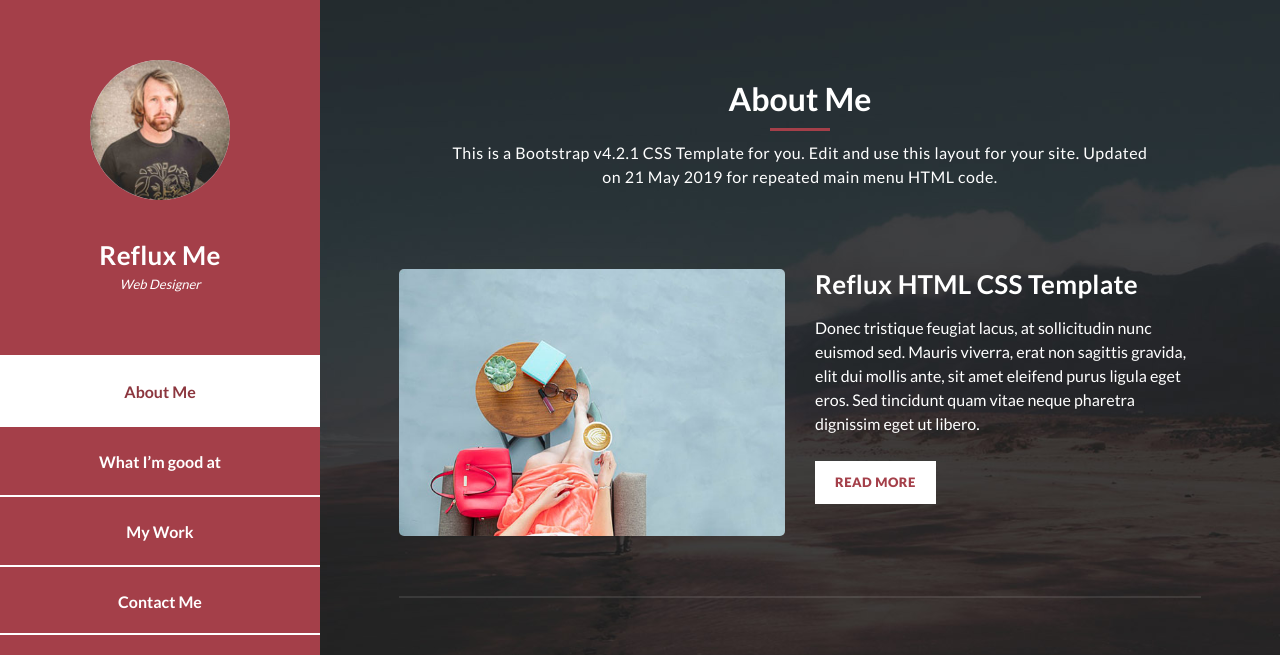
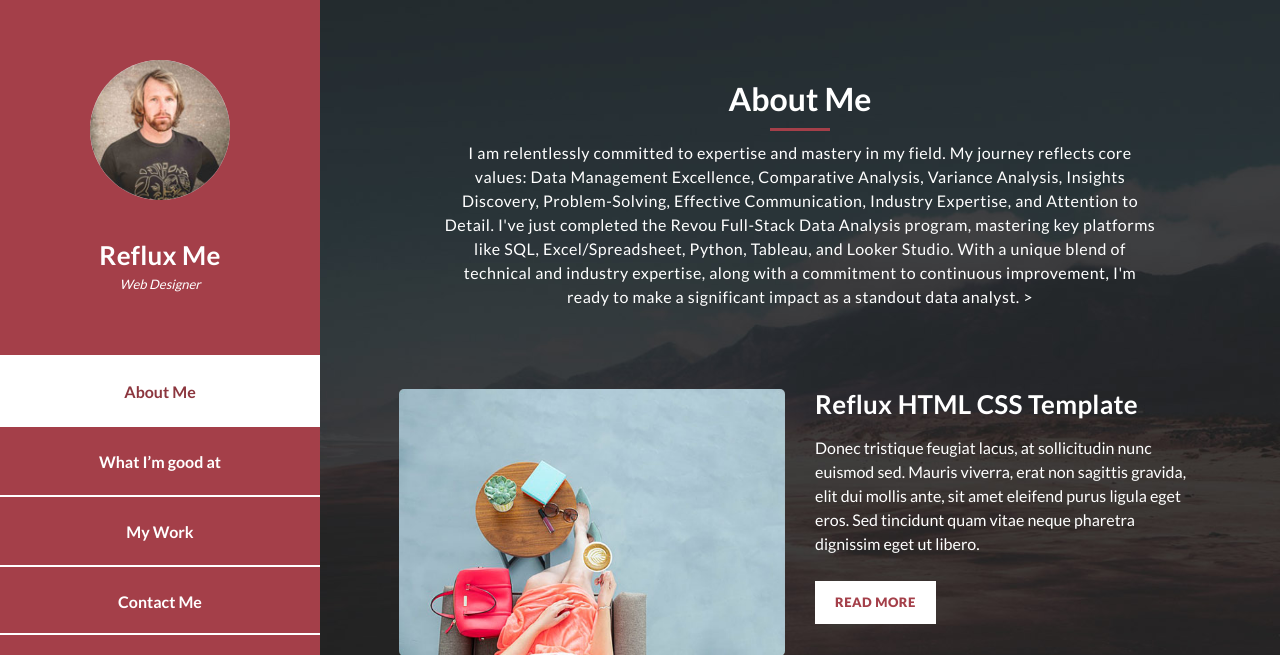
Before and after one commit to AskiWiddatulFuadah/AskiPortofolio.github.io, a plain HTML site: page index.html in a window 1280 px wide. Shown: the top 655 px of the page. Drawn offline with Linux system fonts and the light colour scheme.

Commit message:
index.html

```diff
--- a/index.html
+++ b/index.html
@@ -85,8 +85,10 @@ https://templatemo.com/tm-531-reflux
             <h2>About Me</h2>
             <div class="line-dec"></div>
             <span
-              >This is a Bootstrap v4.2.1 CSS Template for you. Edit and use
-              this layout for your site. Updated on 21 May 2019 for repeated main menu HTML code.</span
+              >I am relentlessly committed to expertise and mastery in my field.
+              My journey reflects core values: Data Management Excellence, Comparative Analysis, Variance Analysis, Insights Discovery, Problem-Solving, Effective Communication, Industry Expertise, and Attention to Detail.
+              I've just completed the Revou Full-Stack Data Analysis program, mastering key platforms like SQL, Excel/Spreadsheet, Python, Tableau, and Looker Studio.
+              With a unique blend of technical and industry expertise, along with a commitment to continuous improvement, I'm ready to make a significant impact as a standout data analyst.
             >
           </div>
           <div class="left-image-post">
```
